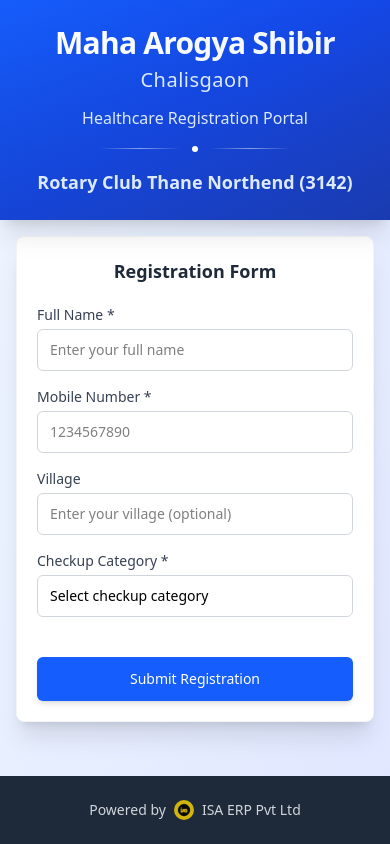
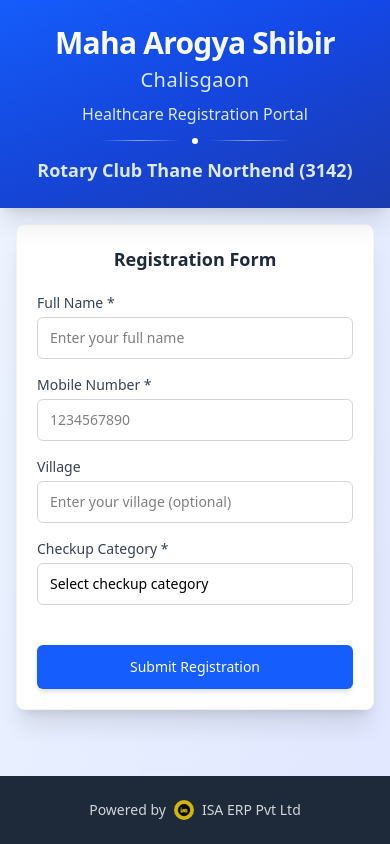
Before and after one commit to sameershrikhande-isa/isa-erp-pvt-ltd-maha-arogya-shibir-chalisgaon-form, a React (Vite) app: page / in a window 390 px wide. Built offline with nearby package versions, Linux system fonts and the light colour scheme.

Commit message:
update 5.2

```diff
--- a/src/components/Header.jsx
+++ b/src/components/Header.jsx
@@ -8,7 +8,7 @@ const Header = () => {
         {/* Mobile Layout - Single Column */}
         <div className="lg:hidden text-center">
           {/* Main Event Title */}
-          <h1 className="mb-3">
+          <h1 className="mb-2">
             <span className="block text-3xl sm:text-4xl font-bold bg-gradient-to-r from-white to-blue-50 bg-clip-text text-transparent tracking-tight leading-tight">
               Maha Arogya Shibir
             </span>
@@ -18,12 +18,12 @@ const Header = () => {
           </h1>
 
           {/* Subtitle */}
-          <p className="text-blue-100 text-base sm:text-lg mb-4 font-light">
+          <p className="text-blue-100 text-base sm:text-lg mb-3 font-light">
             Healthcare Registration Portal
           </p>
 
           {/* Refined Decorative Element */}
-          <div className="flex items-center justify-center mb-4">
+          <div className="flex items-center justify-center mb-3">
             <div className="h-px bg-gradient-to-r from-transparent via-white/50 to-transparent w-20"></div>
             <div className="mx-3">
               <div className="w-1.5 h-1.5 bg-white rounded-full"></div>
```
